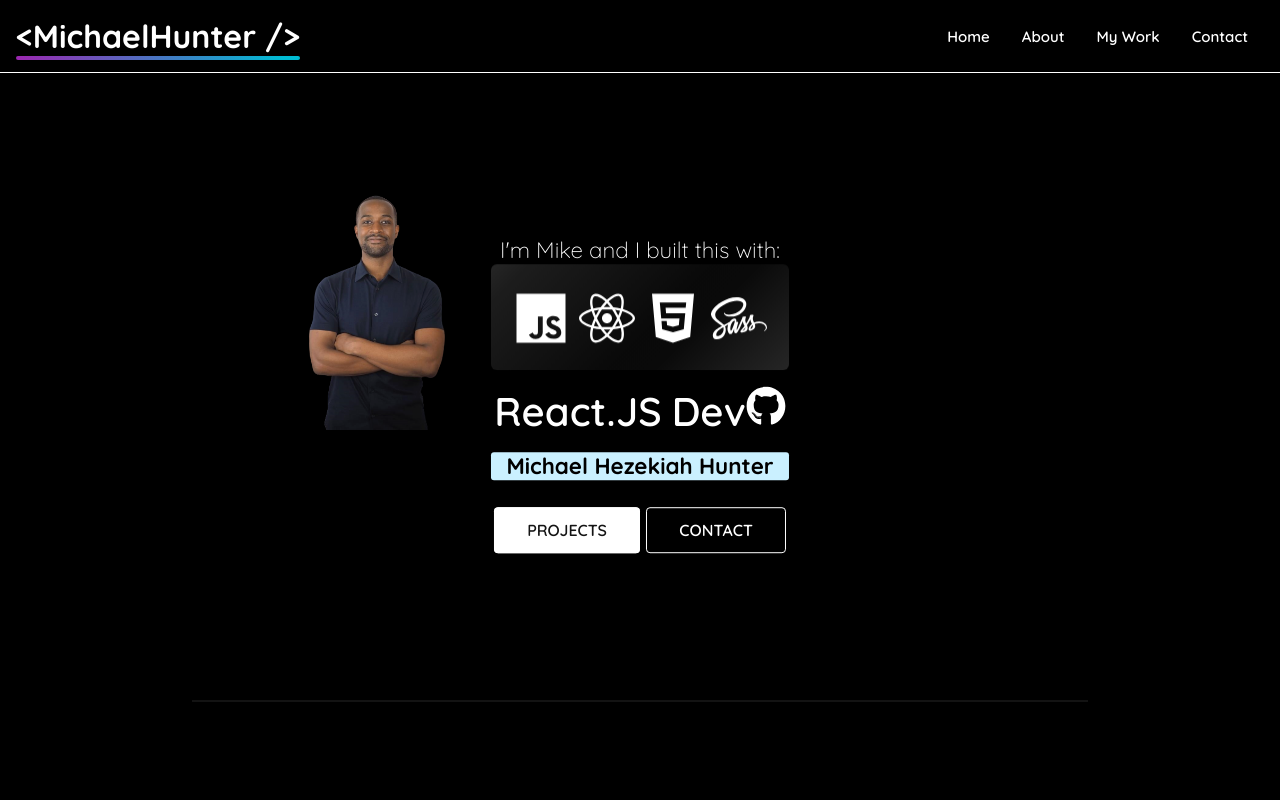
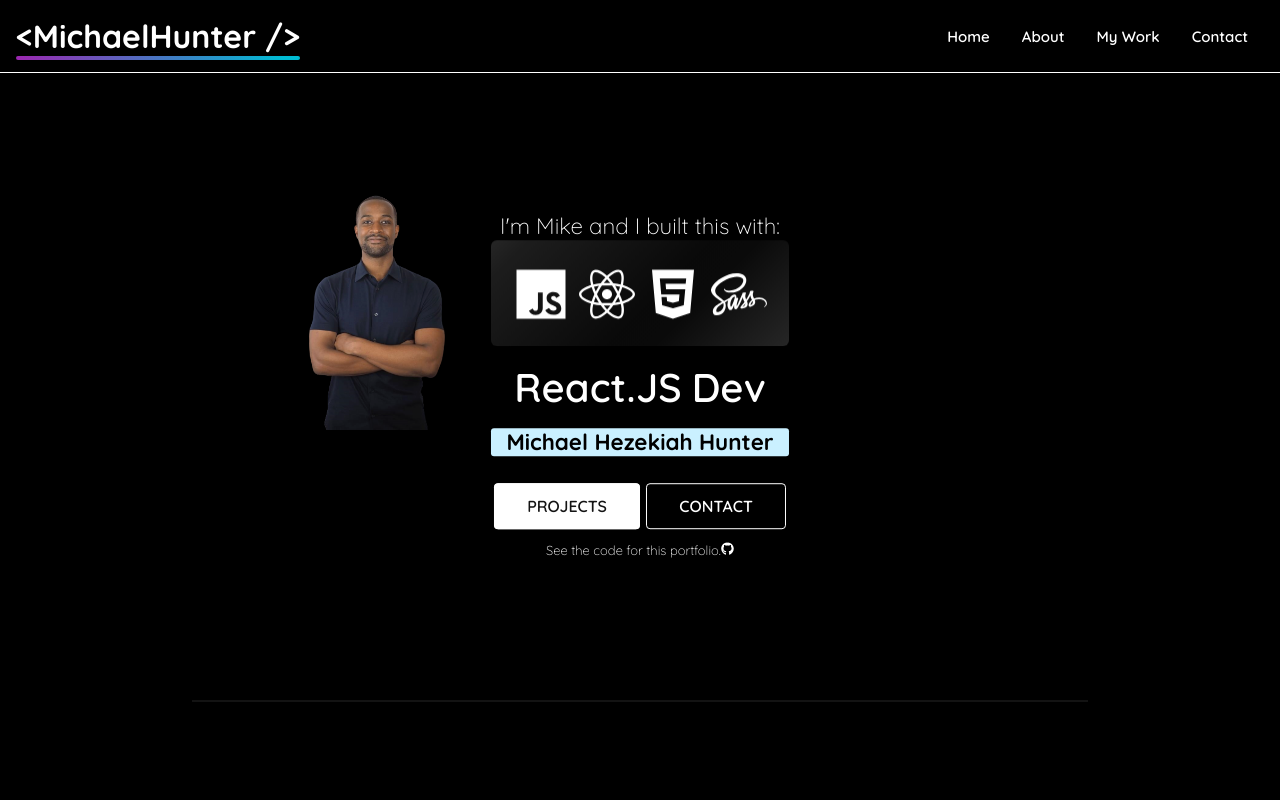
Before and after one commit to michaelhunter555/mikes-portfolio, a React (Create React App) app: page / in a window 1280 px wide. Shown: the top 800 px of the page. Built offline with nearby package versions, Linux system fonts and the light colour scheme.

Commit message:
moved portfolio link below buttons

```diff
--- a/src/components/FeaturedBanner.scss
+++ b/src/components/FeaturedBanner.scss
@@ -88,7 +88,7 @@
 
     .flask__banner{
         &:hover {
-            color: #ffde57;
+            color: #d2d2d2;
             transition: ease-in 0.3s;
         }
     }
@@ -96,7 +96,7 @@
     .python__banner {
 
         &:hover {
-            color: blue;
+            color: #d2d2d2;
             transition: ease-in 0.3s;
         }
     }
--- a/src/components/Form.js
+++ b/src/components/Form.js
@@ -60,7 +60,7 @@ const Form = () => {
       return;
     }
 
-    //send email with email.js and resent target value
+    //send email with email.js and reset target value
     emailjs
       .sendForm(
         "service_k92fbwa",
--- a/src/components/SliderImage.js
+++ b/src/components/SliderImage.js
@@ -19,29 +19,7 @@ import CoolLetterHover from '../components/CoolLetterHover';
 
 const SliderImage = () => {
   const [letterHover, setLetterHover] = useState("text-animate");
-  const mySkills = [
-    "R",
-    "e",
-    "a",
-    "c",
-    "t",
-    ".",
-    "J",
-    "S",
-    " ",
-    "D",
-    "e",
-    "v",
-    <div>
-      <a
-        href="https://github.com/idioticbrilliance/mikes-portfolio"
-        rel="noreferrer"
-        target="_blank"
-      >
-        <FaGithub alt="view this code" />
-      </a>
-    </div>,
-  ];
+  const mySkills = ["R", "e", "a", "c", "t", ".", "J", "S", " ", "D", "e", "v"];
 
   useEffect(() => {
     let timeOut = setTimeout(() => {
@@ -95,6 +73,25 @@ const SliderImage = () => {
             Contact
           </Link>
         </div>
+        <div>
+          <a
+            href="https://github.com/idioticbrilliance/mikes-portfolio"
+            rel="noreferrer"
+            target="_blank"
+          >
+            <p
+              style={{
+                fontSize: 13,
+                flex: 1,
+                flexDirection: "row",
+                padding: "1rem",
+              }}
+            >
+              See the code for this portfolio.
+              <FaGithub alt="view this code" />
+            </p>
+          </a>
+        </div>
       </div>
     </div>
   );
```
